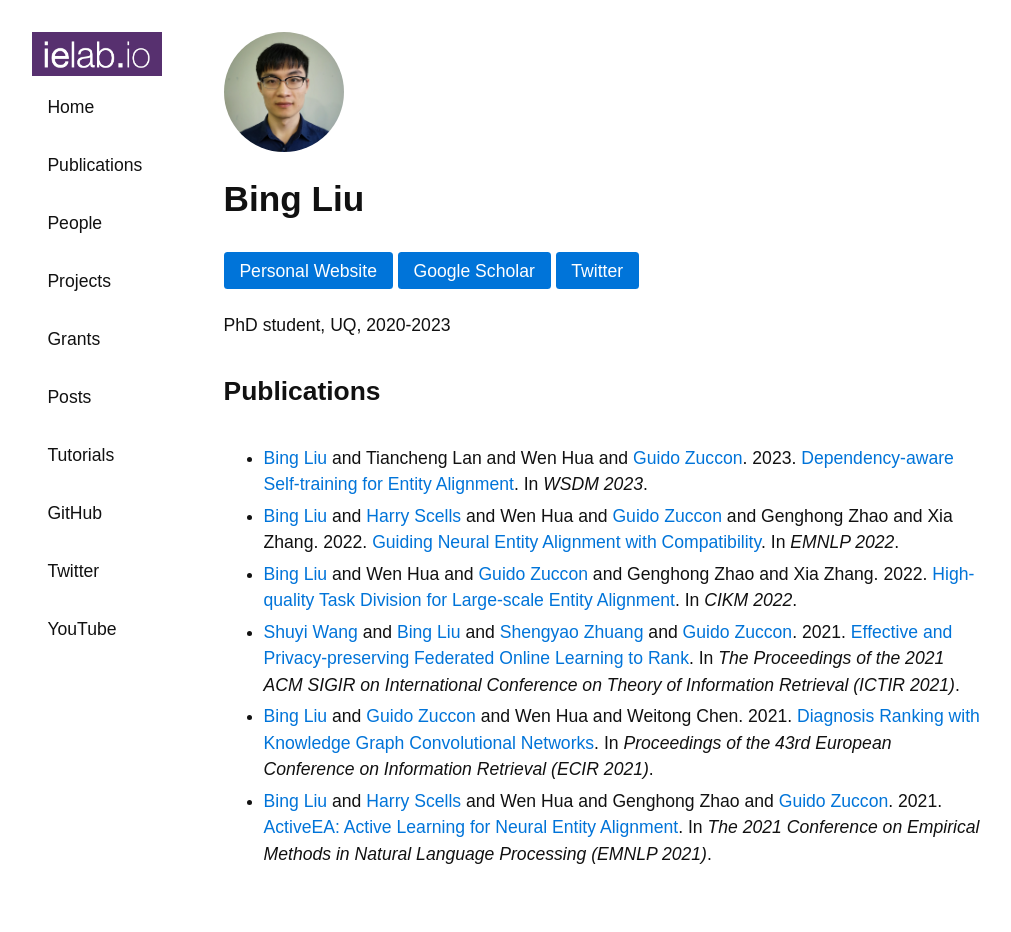
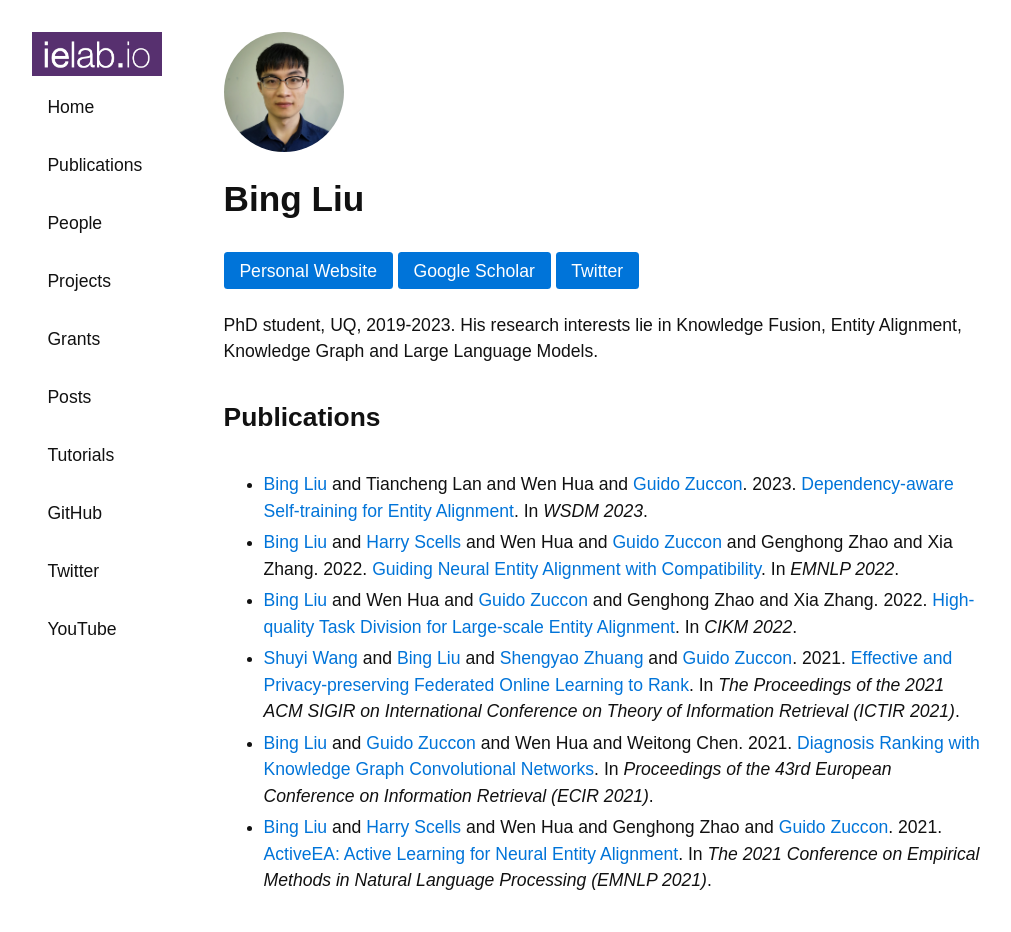
Before and after one commit to ielab/ielab.github.io, a Jekyll site: the page built from _people/bing-liu.md, in a window 1280 px wide. Shown: the whole page, without its empty margins (139-1150 px from the left). Built offline with Jekyll 4.4.1, drawn with Linux system fonts in a browser that asks for light colours.

Commit message:
Update bing-liu.md

```diff
--- a/_people/bing-liu.md
+++ b/_people/bing-liu.md
@@ -7,5 +7,5 @@ image: /images/bing-liu.jpeg
 scholar: //scholar.google.com/citations?user=uYJIvCMAAAAJ&hl=en
 role: alumni
 alumni: true
-description: PhD student, UQ, 2020-2023
+description: PhD student, UQ, 2019-2023. His research interests lie in Knowledge Fusion, Entity Alignment, Knowledge Graph and Large Language Models.
 ---
```
